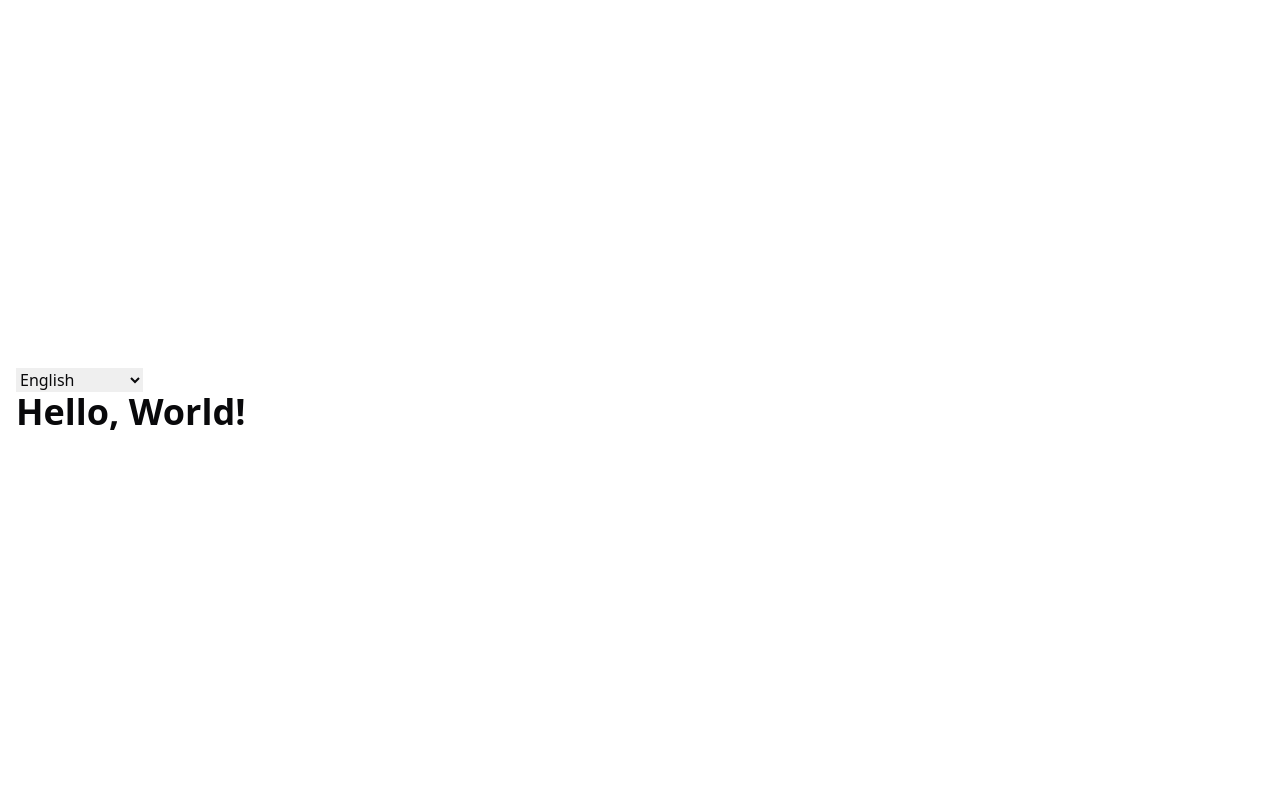
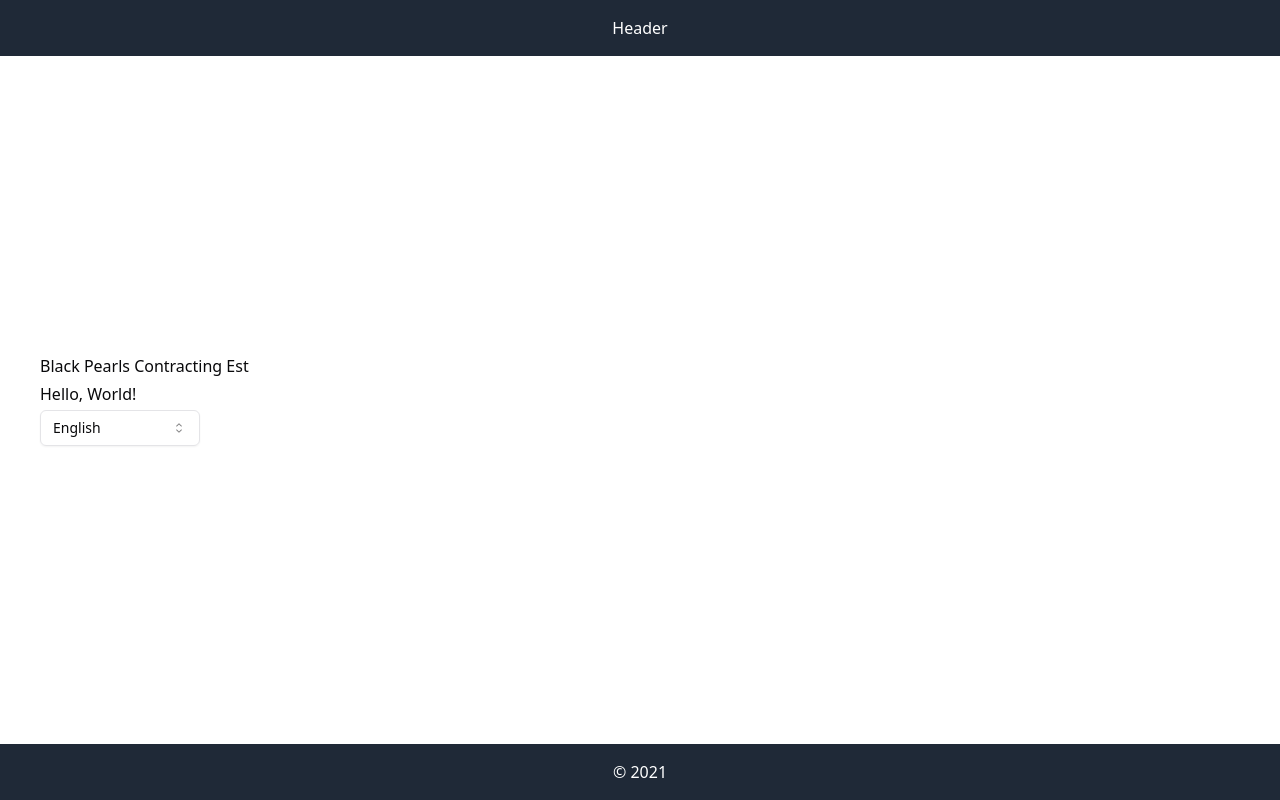
Before and after one commit to romanfarooq/black-pearl, a React (Vite) app: page /home in a window 1280 px wide. Built offline with nearby package versions, Linux system fonts and the light colour scheme.

Commit message:
added routes

```diff
--- a/package.json
+++ b/package.json
@@ -11,6 +11,7 @@
   },
   "dependencies": {
     "@radix-ui/react-icons": "^1.3.1",
+    "@radix-ui/react-select": "^2.1.2",
     "class-variance-authority": "^0.7.0",
     "clsx": "^2.1.1",
     "i18next": "^23.16.4",
@@ -20,6 +21,7 @@
     "react": "^18.3.1",
     "react-dom": "^18.3.1",
     "react-i18next": "^15.1.0",
+    "react-router-dom": "^6.27.0",
     "tailwind-merge": "^2.5.4",
     "tailwindcss-animate": "^1.0.7"
   },
--- a/src/App.tsx
+++ b/src/App.tsx
@@ -1,17 +1,48 @@
-import useLocalizeDocumentAttributes from "./i18n/useLocalizeDocumentAttributes";
-import LocaleSwitcher from "./i18n/locale-switcher";
-import { useTranslation } from "react-i18next";
+import {
+  createBrowserRouter,
+  Navigate,
+  RouterProvider,
+} from "react-router-dom";
+import AppLayout from "@/layout/app-layout";
+import Home from "@/pages/home";
+
+const router = createBrowserRouter([
+  {
+    path: "/",
+    element: <AppLayout />,
+    children: [
+      {
+        index: true,
+        element: <Navigate to="home" replace={true} />,
+      },
+      {
+        path: "home",
+        element: <Home />,
+      },
+      {
+        path: "about",
+        element: <Home />,
+      },
+      {
+        path: "services",
+        element: <Home />,
+      },
+      {
+        path: "projects",
+        element: <Home />,
+      },
+      {
+        path: "blog",
+        element: <Home />,
+      },
+      {
+        path: "contact",
+        element: <Home />,
+      },
+    ],
+  },
+]);
 
 export default function App() {
-  useLocalizeDocumentAttributes();
-  const { t } = useTranslation();
-
-  return (
-    <div className="container mx-auto flex h-screen flex-col justify-center px-4">
-      <div>
-        <LocaleSwitcher />
-      </div>
-      <h1 className="text-4xl font-bold">{t("hello_world")}</h1>
-    </div>
-  );
+  return <RouterProvider router={router} />;
 }
--- /dev/null
+++ b/src/components/footer.tsx
@@ -0,0 +1,7 @@
+export default function Footer() {
+  return (
+    <footer className="bg-gray-800 p-4 text-center text-white">
+      <p>&copy; 2021</p>
+    </footer>
+  );
+}
--- /dev/null
+++ b/src/components/header.tsx
@@ -0,0 +1,7 @@
+export default function Header() {
+  return (
+    <header className="bg-gray-800 p-4 text-white">
+      <h1 className="text-center">Header</h1>
+    </header>
+  );
+}
--- /dev/null
+++ b/src/components/ui/select.tsx
@@ -0,0 +1,162 @@
+import * as React from "react"
+import {
+  CaretSortIcon,
+  CheckIcon,
+  ChevronDownIcon,
+  ChevronUpIcon,
+} from "@radix-ui/react-icons"
+import * as SelectPrimitive from "@radix-ui/react-select"
+
+import { cn } from "@/lib/utils"
+
+const Select = SelectPrimitive.Root
+
+const SelectGroup = SelectPrimitive.Group
+
+const SelectValue = SelectPrimitive.Value
+
+const SelectTrigger = React.forwardRef<
+  React.ElementRef<typeof SelectPrimitive.Trigger>,
+  React.ComponentPropsWithoutRef<typeof SelectPrimitive.Trigger>
+>(({ className, children, ...props }, ref) => (
+  <SelectPrimitive.Trigger
+    ref={ref}
+    className={cn(
+      "flex h-9 w-full items-center justify-between whitespace-nowrap rounded-md border border-input bg-transparent px-3 py-2 text-sm shadow-sm ring-offset-background placeholder:text-muted-foreground focus:outline-none focus:ring-1 focus:ring-ring disabled:cursor-not-allowed disabled:opacity-50 [&>span]:line-clamp-1",
+      className
+    )}
+    {...props}
+  >
+    {children}
+    <SelectPrimitive.Icon asChild>
+      <CaretSortIcon className="h-4 w-4 opacity-50" />
+    </SelectPrimitive.Icon>
+  </SelectPrimitive.Trigger>
+))
+SelectTrigger.displayName = SelectPrimitive.Trigger.displayName
+
+const SelectScrollUpButton = React.forwardRef<
+  React.ElementRef<typeof SelectPrimitive.ScrollUpButton>,
+  React.ComponentPropsWithoutRef<typeof SelectPrimitive.ScrollUpButton>
+>(({ className, ...props }, ref) => (
+  <SelectPrimitive.ScrollUpButton
+    ref={ref}
+    className={cn(
+      "flex cursor-default items-center justify-center py-1",
+      className
+    )}
+    {...props}
+  >
+    <ChevronUpIcon />
+  </SelectPrimitive.ScrollUpButton>
+))
+SelectScrollUpButton.displayName = SelectPrimitive.ScrollUpButton.displayName
+
+const SelectScrollDownButton = React.forwardRef<
+  React.ElementRef<typeof SelectPrimitive.ScrollDownButton>,
+  React.ComponentPropsWithoutRef<typeof SelectPrimitive.ScrollDownButton>
+>(({ className, ...props }, ref) => (
+  <SelectPrimitive.ScrollDownButton
+    ref={ref}
+    className={cn(
+      "flex cursor-default items-center justify-center py-1",
+      className
+    )}
+    {...props}
+  >
+    <ChevronDownIcon />
+  </SelectPrimitive.ScrollDownButton>
+))
+SelectScrollDownButton.displayName =
+  SelectPrimitive.ScrollDownButton.displayName
+
+const SelectContent = React.forwardRef<
+  React.ElementRef<typeof SelectPrimitive.Content>,
+  React.ComponentPropsWithoutRef<typeof SelectPrimitive.Content>
+>(({ className, children, position = "popper", ...props }, ref) => (
+  <SelectPrimitive.Portal>
+    <SelectPrimitive.Content
+      ref={ref}
+      className={cn(
+        "relative z-50 max-h-96 min-w-[8rem] overflow-hidden rounded-md border bg-popover text-popover-foreground shadow-md data-[state=open]:animate-in data-[state=closed]:animate-out data-[state=closed]:fade-out-0 data-[state=open]:fade-in-0 data-[state=closed]:zoom-out-95 data-[state=open]:zoom-in-95 data-[side=bottom]:slide-in-from-top-2 data-[side=left]:slide-in-from-right-2 data-[side=right]:slide-in-from-left-2 data-[side=top]:slide-in-from-bottom-2",
+        position === "popper" &&
+          "data-[side=bottom]:translate-y-1 data-[side=left]:-translate-x-1 data-[side=right]:translate-x-1 data-[side=top]:-translate-y-1",
+        className
+      )}
+      position={position}
+      {...props}
+    >
+      <SelectScrollUpButton />
+      <SelectPrimitive.Viewport
+        className={cn(
+          "p-1",
+          position === "popper" &&
+            "h-[var(--radix-select-trigger-height)] w-full min-w-[var(--radix-select-trigger-width)]"
+        )}
+      >
+        {children}
+      </SelectPrimitive.Viewport>
+      <SelectScrollDownButton />
+    </SelectPrimitive.Content>
+  </SelectPrimitive.Portal>
+))
+SelectContent.displayName = SelectPrimitive.Content.displayName
+
+const SelectLabel = React.forwardRef<
+  React.ElementRef<typeof SelectPrimitive.Label>,
+  React.ComponentPropsWithoutRef<typeof SelectPrimitive.Label>
+>(({ className, ...props }, ref) => (
+  <SelectPrimitive.Label
+    ref={ref}
+    className={cn("px-2 py-1.5 text-sm font-semibold", className)}
+    {...props}
+  />
+))
+SelectLabel.displayName = SelectPrimitive.Label.displayName
+
+const SelectItem = React.forwardRef<
+  React.ElementRef<typeof SelectPrimitive.Item>,
+  React.ComponentPropsWithoutRef<typeof SelectPrimitive.Item>
+>(({ className, children, ...props }, ref) => (
+  <SelectPrimitive.Item
+    ref={ref}
+    className={cn(
+      "relative flex w-full cursor-default select-none items-center rounded-sm py-1.5 pl-2 pr-8 text-sm outline-none focus:bg-accent focus:text-accent-foreground data-[disabled]:pointer-events-none data-[disabled]:opacity-50",
+      className
+    )}
+    {...props}
+  >
+    <span className="absolute right-2 flex h-3.5 w-3.5 items-center justify-center">
+      <SelectPrimitive.ItemIndicator>
+        <CheckIcon className="h-4 w-4" />
+      </SelectPrimitive.ItemIndicator>
+    </span>
+    <SelectPrimitive.ItemText>{children}</SelectPrimitive.ItemText>
+  </SelectPrimitive.Item>
+))
+SelectItem.displayName = SelectPrimitive.Item.displayName
+
+const SelectSeparator = React.forwardRef<
+  React.ElementRef<typeof SelectPrimitive.Separator>,
+  React.ComponentPropsWithoutRef<typeof SelectPrimitive.Separator>
+>(({ className, ...props }, ref) => (
+  <SelectPrimitive.Separator
+    ref={ref}
+    className={cn("-mx-1 my-1 h-px bg-muted", className)}
+    {...props}
+  />
+))
+SelectSeparator.displayName = SelectPrimitive.Separator.displayName
+
+export {
+  Select,
+  SelectGroup,
+  SelectValue,
+  SelectTrigger,
+  SelectContent,
+  SelectLabel,
+  SelectItem,
+  SelectSeparator,
+  SelectScrollUpButton,
+  SelectScrollDownButton,
+}
--- a/src/i18n/config.ts
+++ b/src/i18n/config.ts
@@ -2,7 +2,7 @@
 import HttpApi from "i18next-http-backend";
 import LanguageDetector from "i18next-browser-languagedetector";
 import { initReactI18next } from "react-i18next";
-import { number, currency, datetime } from "./formatters";
+import { number, currency, datetime } from "@/i18n/formatters";
 
 export const supportedLngs = {
   en: "English",
--- a/src/i18n/locale-switcher.tsx
+++ b/src/i18n/locale-switcher.tsx
@@ -1,19 +1,31 @@
 import { useTranslation } from "react-i18next";
-import { supportedLngs } from "./config";
+import { supportedLngs } from "@/i18n/config";
+import {
+  Select,
+  SelectContent,
+  SelectItem,
+  SelectTrigger,
+  SelectValue,
+} from "@/components/ui/select";
 
 export default function LocaleSwitcher() {
   const { i18n } = useTranslation();
 
   return (
-    <select
+    <Select
       value={i18n.resolvedLanguage}
-      onChange={(e) => i18n.changeLanguage(e.target.value)}
+      onValueChange={(value) => i18n.changeLanguage(value)}
     >
-      {Object.entries(supportedLngs).map(([code, name]) => (
-        <option value={code} key={code}>
-          {name}
-        </option>
-      ))}
-    </select>
+      <SelectTrigger className="w-40">
+        <SelectValue />
+      </SelectTrigger>
+      <SelectContent>
+        {Object.entries(supportedLngs).map(([code, name]) => (
+          <SelectItem key={code} value={code}>
+            {name}
+          </SelectItem>
+        ))}
+      </SelectContent>
+    </Select>
   );
 }
--- /dev/null
+++ b/src/layout/app-layout.tsx
@@ -0,0 +1,15 @@
+import Header from "@/components/header";
+import Footer from "@/components/footer";
+import useLocalizeDocumentAttributes from "@/i18n/useLocalizeDocumentAttributes";
+import { Outlet } from "react-router-dom";
+
+export default function AppLayout() {
+  useLocalizeDocumentAttributes();
+  return (
+    <div className="flex min-h-screen flex-col">
+      <Header />
+      <Outlet />
+      <Footer />
+    </div>
+  );
+}
--- /dev/null
+++ b/src/pages/home.tsx
@@ -0,0 +1,13 @@
+import LocaleSwitcher from "@/i18n/locale-switcher";
+import { useTranslation } from "react-i18next";
+
+export default function Home() {
+  const { t } = useTranslation();
+  return (
+    <main className="ms-10 flex flex-grow flex-col justify-center gap-1">
+      <h1>{t("app_title")}</h1>
+      <p>{t("hello_world")}</p>
+      <LocaleSwitcher />
+    </main>
+  );
+}
```
Also changed, not shown: 1 other file (tests, documents, lock files or other folders).
